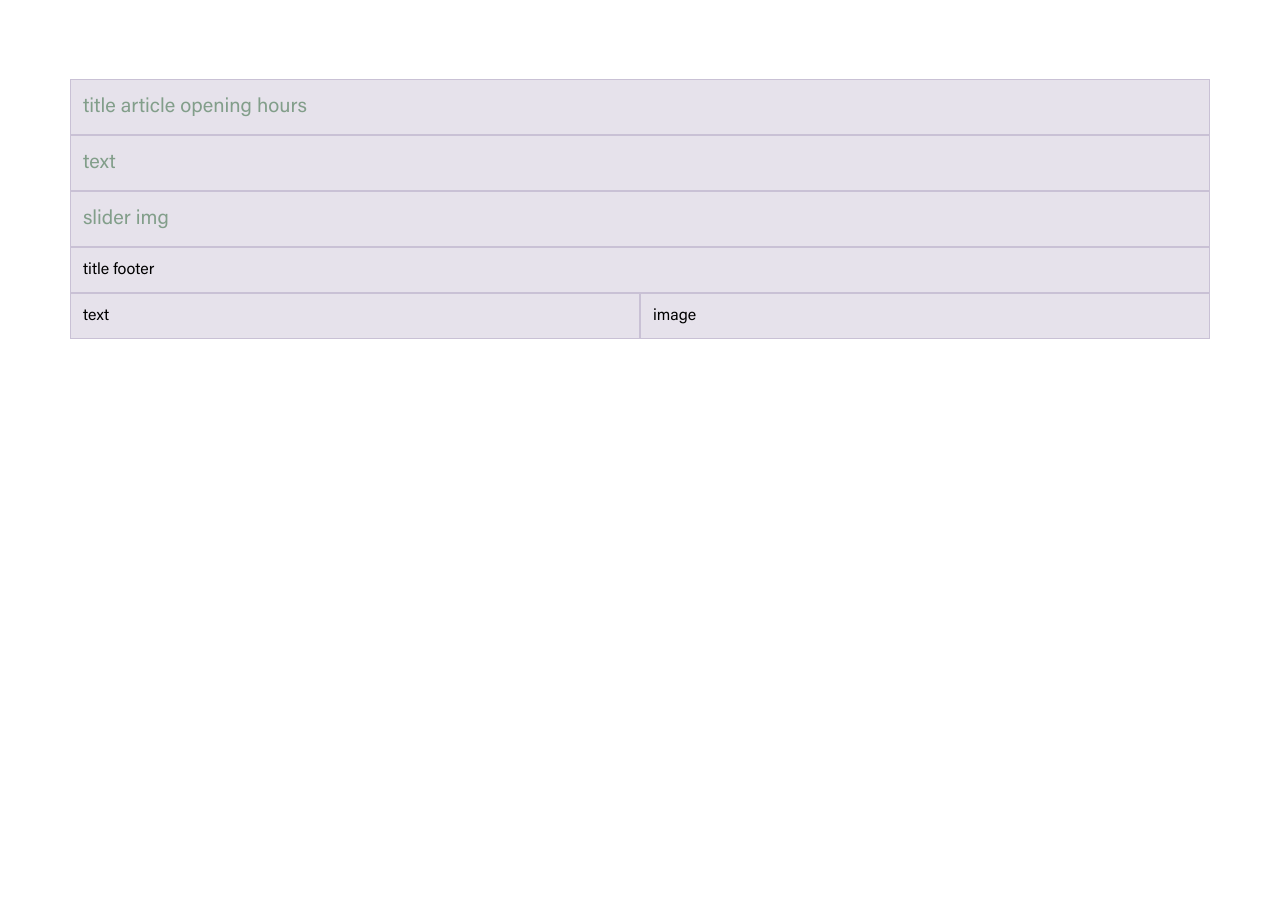
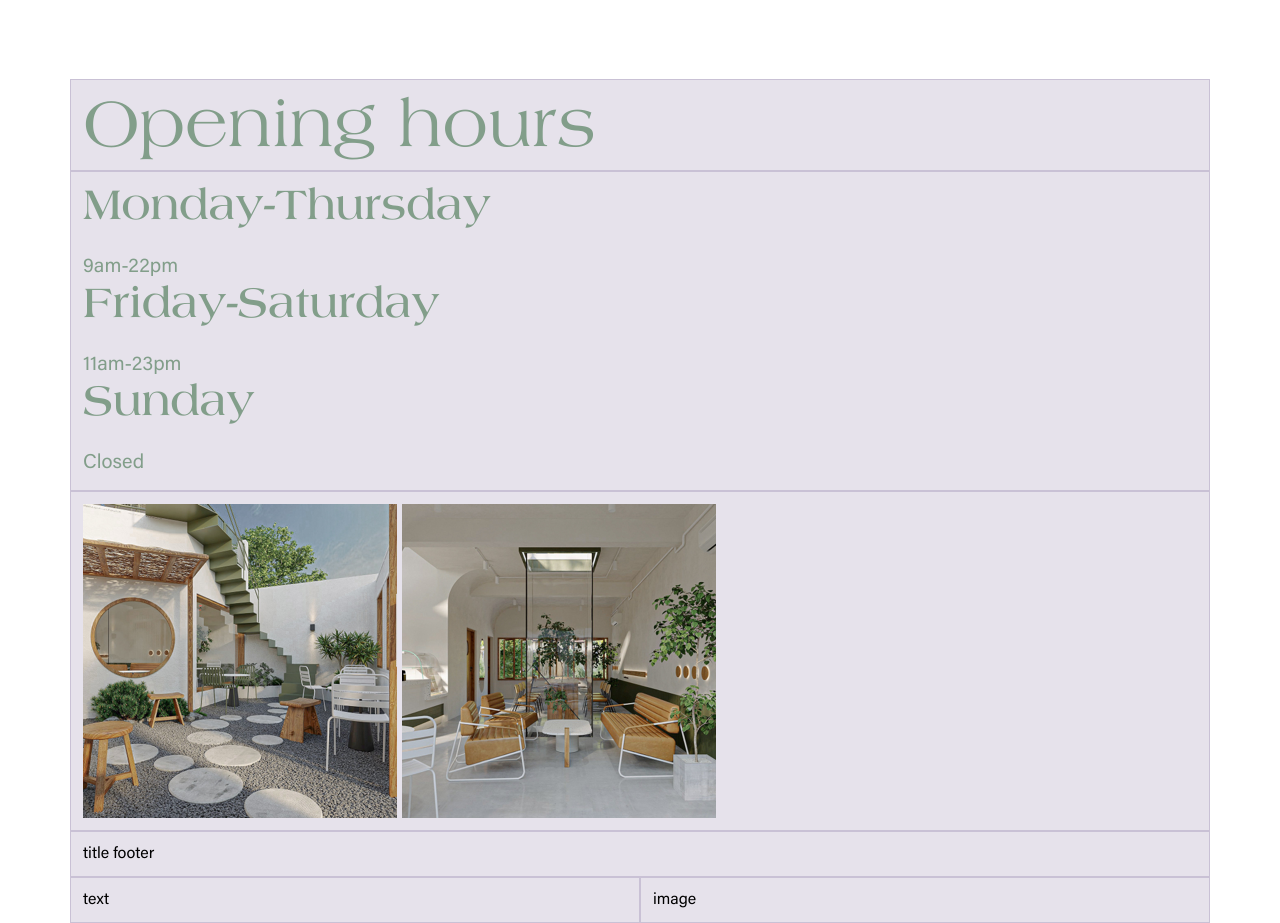
Before and after one commit to leonieschmutz/responsive-site-sunnie-coffee, a website built with Parcel: page src/index.html in a window 1280 px wide. Shown: the part 2660-3583 px from the top of the page. Before the commit the page ends 2999 px from the top, so only its background shows below. Built offline with nearby package versions, Linux system fonts and the light colour scheme.

Commit message:
html section opening hours + correction img

```diff
--- a/src/index.html
+++ b/src/index.html
@@ -26,17 +26,17 @@
         <div class="container">
           <div class="row about-us-content">
             <div class="col-12 col-md-12"><h2>About us</h2></div>
+            <div class="col-12 col-md-6 order-md-1">
+              <img
+                src="/src/img/article-about-us-img.webp"
+                alt="Une photo de l'interieur du café"
+              />
+            </div>
             <div class="col-12 col-md-6 about-us-text">
               “Sunnie Coffee” is a bright and warm restaurant in Vietnam. We
               only use organic ingredients grown with love in our own vegetable
               garden. Our specialty is healthy vegetarian dishes. Every day, the
               menu varies and we offer three different delicious meals.
-            </div>
-            <div class="col-12 col-md-6">
-              <img
-                src="/src/img/article-about-us-img.webp"
-                alt="Une photo de l'interieur du café"
-              />
             </div>
           </div>
         </div>
@@ -78,9 +78,31 @@
       <article class="opening-hours">
         <div class="container">
           <div class="row">
-            <div class="col-12 col-md-12">title article opening hours</div>
-            <div class="col-12 col-md-12">text</div>
-            <div class="col-12 col-md-12">slider img</div>
+            <div class="col-12 col-md-12"><h2>Opening hours</h2></div>
+            <div class="col-12 col-md-12">
+              <dl>
+                <dt><h3>Monday-Thursday</h3></dt>
+                <dd>9am-22pm</dd>
+                <dt>
+                  <h3>Friday-Saturday</h3>
+                </dt>
+                <dd>11am-23pm</dd>
+                <dt>
+                  <h3>Sunday</h3>
+                </dt>
+                <dd>Closed</dd>
+              </dl>
+            </div>
+            <div class="col-12 col-md-12">
+              <img
+                src="/src/img/slider-img-1.webp"
+                alt="Une image de l'exterieur du café"
+              />
+              <img
+                src="/src/img/slider-img-2.webp"
+                alt="Une image de l'interieur du café"
+              />
+            </div>
           </div>
         </div>
       </article>
--- a/src/scss/main.scss
+++ b/src/scss/main.scss
@@ -136,16 +136,6 @@ article {
   padding: 122px 0 0;
 }
 
-.about-us-content {
-  display: flex;
-  flex-direction: column-reverse;
-  justify-content: center;
-
-  h2 {
-    order: 1;
-  }
-}
-
 @media (min-width: 1200px) {
   .about-us-content {
     flex-direction: row;
@@ -156,6 +146,7 @@ article {
   display: flex;
   flex-direction: column;
   justify-content: center;
+  align-items: center;
 }
 
 .daily-menu-text {
@@ -190,4 +181,5 @@ a {
 
 ul {
   margin-bottom: 60px;
+  list-style-type: none;
 }
```
Also changed, not shown: src/img/article-about-us-img.png (deleted), src/img/footer-img.png (deleted), src/img/header-img.png (deleted), src/img/slider-img-1.png (deleted), src/img/slider-img-1.webp (added), src/img/slider-img-2.png (deleted), src/img/slider-img-2.webp (added), src/img/slider-img-3.png (deleted), src/img/slider-img-3.webp (added), src/img/slider-img-4.png (deleted), src/img/slider-img-4.webp (added), 3 other files.
